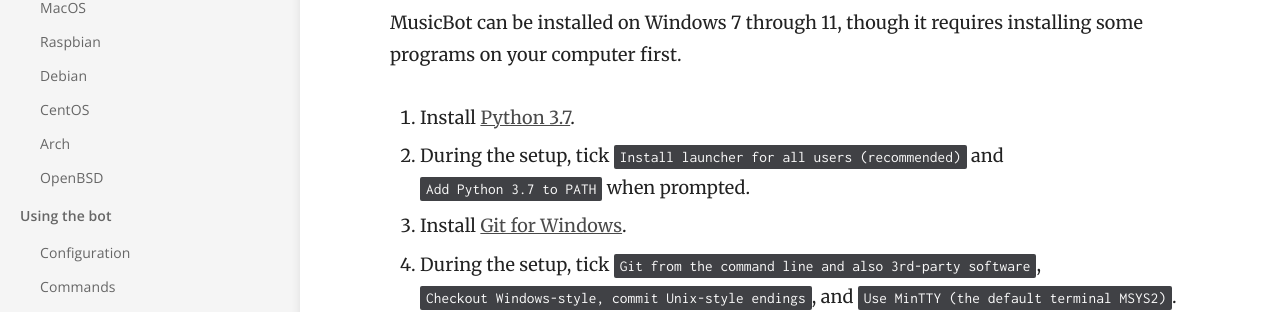
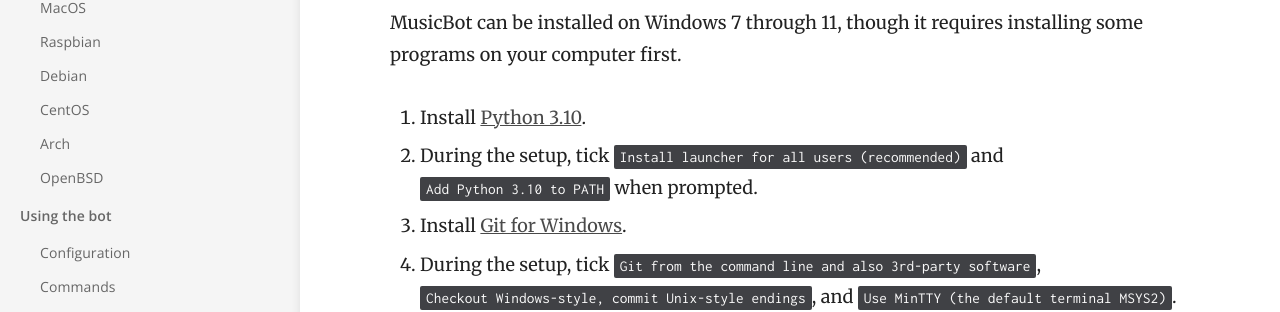
Before and after one commit to Just-Some-Bots/MusicBot, a Jekyll site: the page built from _docs/installing/windows.md, in a window 1280 px wide. Shown: the part 297-609 px from the top of the page. Built offline with Jekyll 4.4.1, drawn with Linux system fonts in a browser that asks for light colours.

Commit message:
Windows Python 3.10

```diff
--- a/_docs/installing/windows.md
+++ b/_docs/installing/windows.md
@@ -10,8 +10,8 @@ order: 2
 
 MusicBot can be installed on Windows 7 through 11, though it requires installing some programs on your computer first.
 
-1. Install [Python 3.7](https://www.python.org/ftp/python/3.7.0/python-3.7.0.exe).
-2. During the setup, tick `Install launcher for all users (recommended)` and `Add Python 3.7 to PATH` when prompted.
+1. Install [Python 3.10](https://www.python.org/ftp/python/3.10.1/python-3.10.1-amd64.exe).
+2. During the setup, tick `Install launcher for all users (recommended)` and `Add Python 3.10 to PATH` when prompted.
 3. Install [Git for Windows](http://gitforwindows.org/).
 4. During the setup, tick `Git from the command line and also 3rd-party software`, `Checkout Windows-style, commit Unix-style endings`, and `Use MinTTY (the default terminal MSYS2)`.
 5. Open Git Bash by right-clicking an empty space inside of a folder (e.g My Documents) and clicking `Git Bash here`.
```
